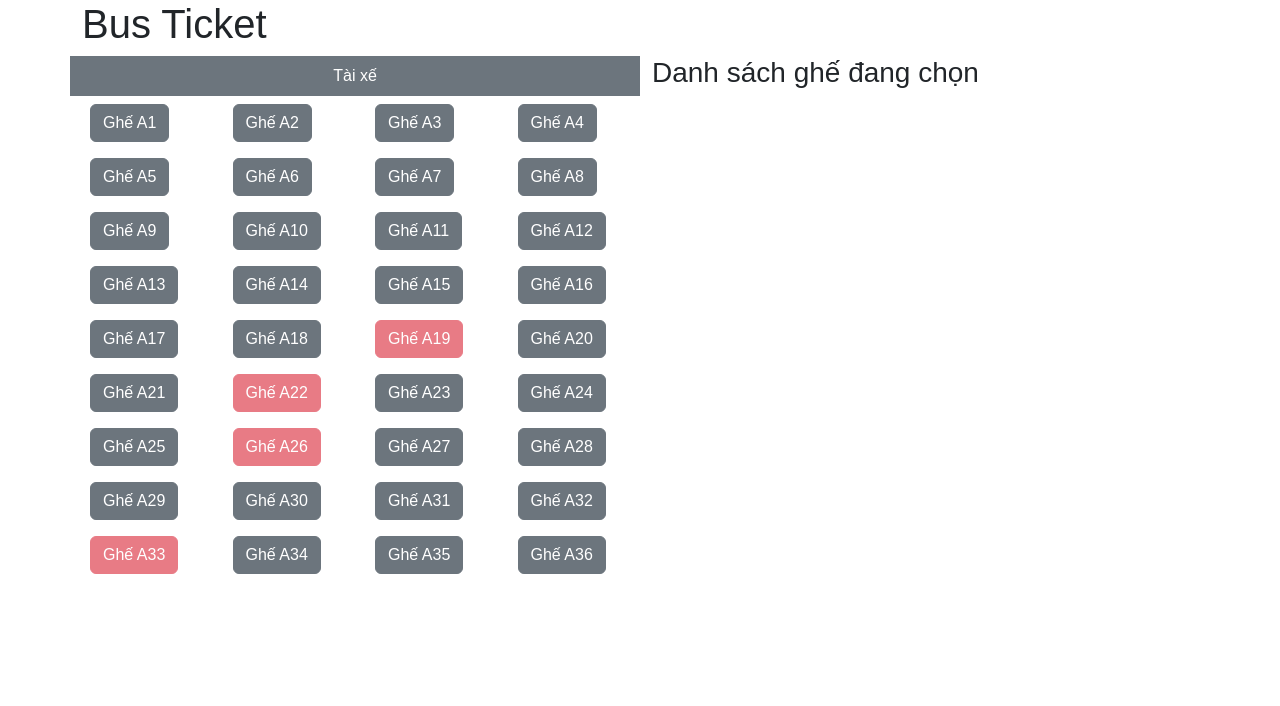
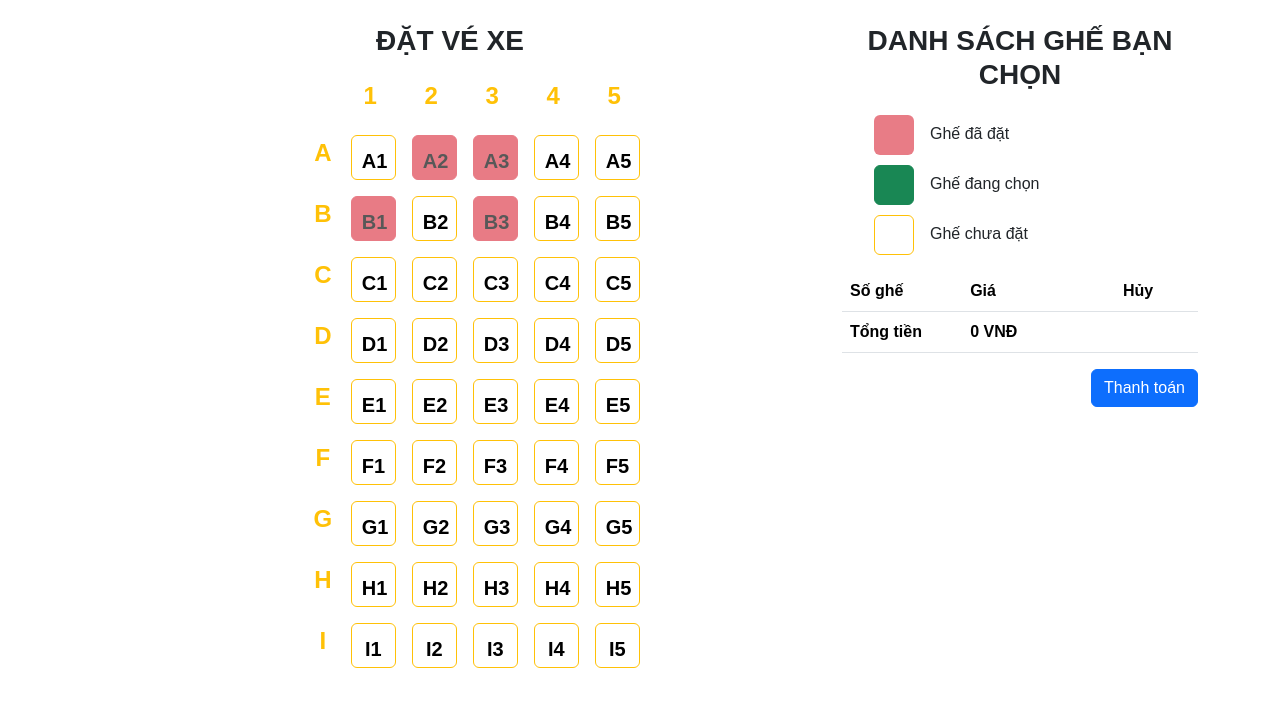
Before and after one commit to DuongTheNgoc/Project_Car, a React (Create React App) app in the folder Project_Car/: page /busTicket in a window 1280 px wide. Shown: the top 706 px of the page. Built offline with nearby package versions, Linux system fonts and the light colour scheme.

Commit message:
update BusTicket

```diff
--- a/Project_Car/package.json
+++ b/Project_Car/package.json
@@ -23,6 +23,7 @@
     "react-redux": "^9.0.4",
     "react-router-dom": "^6.19.0",
     "react-scripts": "5.0.1",
+    "react-toastify": "^9.1.3",
     "web-vitals": "^2.1.4",
     "yup": "^1.3.2"
   },
--- a/Project_Car/src/components/Header.jsx
+++ b/Project_Car/src/components/Header.jsx
@@ -1,4 +1,5 @@
 import React from "react";
+
 import { Link, NavLink } from "react-router-dom";
 
 export default function Header() {
--- a/Project_Car/src/components/Home/Signin/Signin.jsx
+++ b/Project_Car/src/components/Home/Signin/Signin.jsx
@@ -17,7 +17,6 @@ export default function Signin() {
     },
     mode: "onSubmit",
   });
-
   const { currentUser, isLoading, error } = useSelector((state) => state.auth);
 
   const dispatch = useDispatch();
@@ -38,7 +37,6 @@ export default function Signin() {
     // nếu có thông tin đăng nhập => chuyển hướng về user bẳng component Navigate(nó chuyển hướng ngay luôn không cần tác động)
     return <Navigate to="/" />;
   }
-
   return (
     <div
       className="d-flex justify-content-center align-items-center bg-primary vh-100"
--- a/Project_Car/src/modules/Auth/busTicket/BusTicket.jsx
+++ b/Project_Car/src/modules/Auth/busTicket/BusTicket.jsx
@@ -5,13 +5,14 @@ import data from "./data.json";
 
 export default function BusTicket() {
   return (
-    <div className="container">
-      <h1>Bus Ticket</h1>
+    <div className="container pt-4">
       <div className="row">
-        <div className="col-6">
-          <SeatList seats={data} />
+        <div className="col-8">
+          <h3 className="text-center fw-bold">ĐẶT VÉ XE</h3>
+          <SeatList dataRows={data} />
         </div>
-        <div className="col-6">
+        <div className="col-4">
+          <h3 className=" text-center fw-bold mb-4">DANH SÁCH GHẾ BẠN CHỌN</h3>
           <Tickets />
         </div>
       </div>
--- a/Project_Car/src/modules/Auth/busTicket/SeatItem.jsx
+++ b/Project_Car/src/modules/Auth/busTicket/SeatItem.jsx
@@ -1,29 +1,36 @@
-import React from "react";
+// import { useState } from "react";
 import cn from "classnames";
-import { useDispatch } from "react-redux";
-import { selectSeat } from "../redux/slices/busTicketSlice";
+import { useDispatch, useSelector } from "react-redux";
 
 export default function SeatItem({ seat, isSelected }) {
   const dispatch = useDispatch();
 
   const handleSelect = () => {
-    // dispatch({
-    //   type: "busTicket/selectSeat",
-    //   payload: { ...seat, isSelected: !isSelected },
-    // });
-
-    dispatch(selectSeat({ ...seat, isSelected: !isSelected }));
+    dispatch({
+      type: "busTicket/selectSeat",
+      payload: { ...seat, isSelected: !isSelected },
+    });
   };
 
   return (
     <button
+      key={seat.name}
       className={cn("btn m-2", {
-        "btn-danger": seat.isBooked,
+        "btn-danger": seat.booked,
         "btn-success": isSelected,
-        "btn-secondary": !seat.isBooked && !isSelected,
+        "btn-outline-warning": !seat.booked && !isSelected,
       })}
-      disabled={seat.isBooked}
+      disabled={seat.booked}
       onClick={handleSelect}
+      style={{
+        width: "45px",
+        height: "45px",
+        fontSize: "20px",
+        color: "black",
+        textAlign: "center",
+        fontWeight: "bold",
+        padding: "10px",
+      }}
     >
       {seat.name}
     </button>
--- a/Project_Car/src/modules/Auth/busTicket/SeatList.jsx
+++ b/Project_Car/src/modules/Auth/busTicket/SeatList.jsx
@@ -1,28 +1,28 @@
 import React from "react";
-import { useSelector } from "react-redux";
-import SeatItem from "./SeatItem";
+import SeatRow from "./SeatRow";
 
-export default function SeatList({ seats }) {
-  // Danh sách những ghế đang được chọn
-  const selectedSeats = useSelector((state) => {
-    return state.busTicket.selectedSeats;
-  });
+const colNumbers = [1, 2, 3, 4, 5];
 
+export default function SeatList({ dataRows }) {
   return (
-    <div className="row">
-      <div className="col-12 bg-secondary p-2 text-center text-white">Tài xế</div>
-
-      {seats.map((seat) => {
-        // Kiểm tra xem ghế hiện tại có đang được chọn hay không
-        // found = {...} | undefined
-        const found = selectedSeats.find((item) => item.id === seat.id);
-
-        return (
-          <div key={seat.id} className="col-3">
-            <SeatItem seat={seat} isSelected={!!found} />
-          </div>
-        );
+    <>
+      <div style={{ paddingLeft: "35%" }}>
+        {colNumbers.map((number, index) => (
+          <button
+            key={index}
+            className="btn btn-outline-none text-warning fw-bold text-center fs-4 m-2 p-0"
+            style={{
+              width: "45px",
+              height: "45px",
+            }}
+          >
+            {number}
+          </button>
+        ))}
+      </div>
+      {dataRows.map((dataRow, index) => {
+        return <SeatRow key={index} dataRow={dataRow} />;
       })}
-    </div>
+    </>
   );
 }
--- /dev/null
+++ b/Project_Car/src/modules/Auth/busTicket/SeatRow.jsx
@@ -0,0 +1,51 @@
+import React from "react";
+import { useSelector, useDispatch } from "react-redux";
+
+import SeatItem from "./SeatItem";
+
+export default function SeatRow({ dataRow }) {
+  const { seats, row } = dataRow;
+
+  const bookedSeats = useSelector((state) => {
+    return state.busTicket.bookedSeats;
+  });
+
+  // hàm so sánh giá trị nếu trùng name thì lấy key và value mới của bookedSeats
+  function changeSeats(seats, bookedSeats) {
+    for (let i = 0; i < seats.length; i++) {
+      const arr1 = seats[i];
+
+      const arr2 = bookedSeats.find((item) => item.name === arr1.name);
+
+      if (arr2) {
+        seats[i] = arr2;
+      }
+    }
+    return seats;
+  }
+
+  const newSeats = changeSeats(seats, bookedSeats);
+  // Danh sách ghế đang được chọn
+  const selectedSeats = useSelector((state) => {
+    return state.busTicket.selectedSeats; // reducer movieTicket
+  });
+  return (
+    <div className="rowName" style={{ paddingLeft: "30%" }}>
+      <span
+        className="text-warning fw-bold fs-4 text-center"
+        style={{
+          display: "inline-block",
+          width: "40px",
+          height: "40px",
+        }}
+      >
+        {row}
+      </span>
+
+      {newSeats.map((seat) => {
+        const found = selectedSeats.find((item) => item.name === seat.name);
+        return <SeatItem key={seat.name} seat={seat} isSelected={!!found} />;
+      })}
+    </div>
+  );
+}
--- a/Project_Car/src/modules/Auth/busTicket/Tickets.jsx
+++ b/Project_Car/src/modules/Auth/busTicket/Tickets.jsx
@@ -1,33 +1,119 @@
 import React from "react";
-import { useSelector, useDispatch } from "react-redux";
-import { removeSeat } from "../redux/slices/busTicketSlice";
+import { useDispatch, useSelector } from "react-redux";
+import { ToastContainer, toast } from "react-toastify";
+import "react-toastify/dist/ReactToastify.css";
 
 export default function Tickets() {
   const selectedSeats = useSelector((state) => {
     return state.busTicket.selectedSeats;
   });
-
+  const totalPrice = useSelector((state) => {
+    return state.busTicket.totalPrice;
+  });
   const dispatch = useDispatch();
-  const handleRemove = (seat) => {
-    // dispatch({ type: "busTicket/removeSeat", payload: seat });
-    dispatch(removeSeat(seat));
+  const handleRemove = (item) => {
+    dispatch({ type: "busTicket/removeTicket", payload: item });
   };
-
+  const handlePay = () => {
+    dispatch({ type: "busTicket/payTicket", payload: selectedSeats });
+    toast.success("🦄 Mua vé thành công!", {
+      position: "top-center",
+      autoClose: 500,
+      hideProgressBar: false,
+      closeOnClick: true,
+      pauseOnHover: true,
+      draggable: true,
+      progress: undefined,
+      theme: "light",
+    });
+  };
   return (
     <div>
-      <h3>Danh sách ghế đang chọn</h3>
-      {selectedSeats.map((item) => {
-        return (
-          <p>
-            <span>
-              Ghế: {item.name} - {item.price}$
-            </span>
-            <button className="btn btn-danger ms-2" onClick={() => handleRemove(item)}>
-              X
-            </button>
-          </p>
-        );
-      })}
+      <div className="typeSeat">
+        <ul>
+          <li style={{ listStyle: "none", marginBottom: "10px" }}>
+            <button
+              className="btn me-3"
+              style={{
+                width: "40px",
+                height: "40px",
+                backgroundColor: "#E87C86",
+              }}
+            ></button>
+            Ghế đã đặt
+          </li>
+          <li style={{ listStyle: "none", marginBottom: "10px" }}>
+            <button
+              className="btn btn-success me-3"
+              style={{
+                width: "40px",
+                height: "40px",
+                fontSize: "15px",
+              }}
+            ></button>
+            Ghế đang chọn
+          </li>
+          <li style={{ listStyle: "none", marginBottom: "10px" }}>
+            <button
+              className="btn btn-outline-warning me-3"
+              style={{
+                width: "40px",
+                height: "40px",
+                fontSize: "15px",
+              }}
+            ></button>
+            Ghế chưa đặt
+          </li>
+        </ul>
+      </div>
+      <div>
+        <table class="table">
+          <thead>
+            <tr>
+              <th style={{ width: "150px" }}>Số ghế</th>
+              <th style={{ width: "200px" }}>Giá</th>
+              <th style={{ width: "100px" }}>Hủy</th>
+            </tr>
+          </thead>
+          <tbody>
+            {selectedSeats.map((item) => (
+              <tr key={item.name}>
+                <td>{item.name}</td>
+                <td>{item.price.toLocaleString()} VNĐ</td>
+                <td
+                  className="btn btn-outline-danger"
+                  style={{ width: "40px", height: "40px" }}
+                  onClick={() => handleRemove(item)}
+                >
+                  X
+                </td>
+              </tr>
+            ))}
+            <tr className="fw-bold">
+              <td>Tổng tiền</td>
+              <td>{totalPrice.toLocaleString()} VNĐ</td>
+              <td></td>
+            </tr>
+          </tbody>
+        </table>
+        <div className="text-end">
+          <button className="btn btn-primary" onClick={handlePay}>
+            Thanh toán
+          </button>
+        </div>
+      </div>
+      <ToastContainer
+        position="top-center"
+        autoClose={500}
+        hideProgressBar={false}
+        newestOnTop={false}
+        closeOnClick
+        rtl={false}
+        pauseOnFocusLoss
+        draggable
+        pauseOnHover
+        theme="light"
+      />
     </div>
   );
 }
--- a/Project_Car/src/modules/Auth/busTicket/data.json
+++ b/Project_Car/src/modules/Auth/busTicket/data.json
@@ -1,218 +1,100 @@
 [
   {
-    "id": 1,
-    "name": "Ghế A1",
-    "price": 10,
-    "isBooked": false
+    "row": "A",
+    "seats": [
+      { "name": "A1", "price": 550000, "booked": false },
+      { "name": "A2", "price": 550000, "booked": true },
+      { "name": "A3", "price": 550000, "booked": true },
+      { "name": "A4", "price": 550000, "booked": false },
+      { "name": "A5", "price": 550000, "booked": false }
+
+    ]
   },
   {
-    "id": 2,
-    "name": "Ghế A2",
-    "price": 10,
-    "isBooked": false
+    "row": "B",
+    "seats": [
+      { "name": "B1", "price": 500000, "booked": true },
+      { "name": "B2", "price": 500000, "booked": false },
+      { "name": "B3", "price": 500000, "booked": true },
+      { "name": "B4", "price": 500000, "booked": false },
+      { "name": "B5", "price": 500000, "booked": false }
+
+    ]
   },
   {
-    "id": 3,
-    "name": "Ghế A3",
-    "price": 10,
-    "isBooked": false
+    "row": "C",
+    "seats": [
+      { "name": "C1", "price": 450000, "booked": false },
+      { "name": "C2", "price": 450000, "booked": false },
+      { "name": "C3", "price": 450000, "booked": false },
+      { "name": "C4", "price": 450000, "booked": false },
+      { "name": "C5", "price": 450000, "booked": false }
+
+    ]
   },
   {
-    "id": 4,
-    "name": "Ghế A4",
-    "price": 10,
-    "isBooked": false
+    "row": "D",
+    "seats": [
+      { "name": "D1", "price": 400000, "booked": false },
+      { "name": "D2", "price": 400000, "booked": false },
+      { "name": "D3", "price": 400000, "booked": false },
+      { "name": "D4", "price": 400000, "booked": false },
+      { "name": "D5", "price": 400000, "booked": false }
+    ]
   },
   {
-    "id": 5,
-    "name": "Ghế A5",
-    "price": 10,
-    "isBooked": false
+    "row": "E",
+    "seats": [
+      { "name": "E1", "price": 400000, "booked": false },
+      { "name": "E2", "price": 400000, "booked": false },
+      { "name": "E3", "price": 400000, "booked": false },
+      { "name": "E4", "price": 400000, "booked": false },
+      { "name": "E5", "price": 400000, "booked": false }
+
+    ]
   },
   {
-    "id": 6,
-    "name": "Ghế A6",
-    "price": 10,
-    "isBooked": false
+    "row": "F",
+    "seats": [
+      { "name": "F1", "price": 400000, "booked": false },
+      { "name": "F2", "price": 400000, "booked": false },
+      { "name": "F3", "price": 400000, "booked": false },
+      { "name": "F4", "price": 400000, "booked": false },
+      { "name": "F5", "price": 400000, "booked": false }
+    ]
   },
   {
-    "id": 7,
-    "name": "Ghế A7",
-    "price": 10,
-    "isBooked": false
+    "row": "G",
+    "seats": [
+      { "name": "G1", "price": 400000, "booked": false },
+      { "name": "G2", "price": 400000, "booked": false },
+      { "name": "G3", "price": 400000, "booked": false },
+      { "name": "G4", "price": 400000, "booked": false },
+      { "name": "G5", "price": 400000, "booked": false }
+
+    ]
   },
   {
-    "id": 8,
-    "name": "Ghế A8",
-    "price": 10,
-    "isBooked": false
+    "row": "H",
+    "seats": [
+      { "name": "H1", "price": 400000, "booked": false },
+      { "name": "H2", "price": 400000, "booked": false },
+      { "name": "H3", "price": 400000, "booked": false },
+      { "name": "H4", "price": 400000, "booked": false },
+      { "name": "H5", "price": 400000, "booked": false }
+
+    ]
   },
   {
-    "id": 9,
-    "name": "Ghế A9",
-    "price": 10,
-    "isBooked": false
-  },
-  {
-    "id": 10,
-    "name": "Ghế A10",
-    "price": 10,
-    "isBooked": false
-  },
-  {
-    "id": 11,
-    "name": "Ghế A11",
-    "price": 10,
-    "isBooked": false
-  },
-  {
-    "id": 12,
-    "name": "Ghế A12",
-    "price": 10,
-    "isBooked": false
-  },
-  {
-    "id": 13,
-    "name": "Ghế A13",
-    "price": 10,
-    "isBooked": false
-  },
-  {
-    "id": 14,
-    "name": "Ghế A14",
-    "price": 10,
-    "isBooked": false
-  },
-  {
-    "id": 15,
-    "name": "Ghế A15",
-    "price": 10,
-    "isBooked": false
-  },
-  {
-    "id": 16,
-    "name": "Ghế A16",
-    "price": 10,
-    "isBooked": false
-  },
-  {
-    "id": 17,
-    "name": "Ghế A17",
-    "price": 10,
-    "isBooked": false
-  },
-  {
-    "id": 18,
-    "name": "Ghế A18",
-    "price": 10,
-    "isBooked": false
-  },
-  {
-    "id": 19,
-    "name": "Ghế A19",
-    "price": 10,
-    "isBooked": true
-  },
-  {
-    "id": 20,
-    "name": "Ghế A20",
-    "price": 10,
-    "isBooked": false
-  },
-  {
-    "id": 21,
-    "name": "Ghế A21",
-    "price": 10,
-    "isBooked": false
-  },
-  {
-    "id": 22,
-    "name": "Ghế A22",
-    "price": 10,
-    "isBooked": true
-  },
-  {
-    "id": 23,
-    "name": "Ghế A23",
-    "price": 10,
-    "isBooked": false
-  },
-  {
-    "id": 24,
-    "name": "Ghế A24",
-    "price": 10,
-    "isBooked": false
-  },
-  {
-    "id": 25,
-    "name": "Ghế A25",
-    "price": 10,
-    "isBooked": false
-  },
-  {
-    "id": 26,
-    "name": "Ghế A26",
-    "price": 10,
-    "isBooked": true
-  },
-  {
-    "id": 27,
-    "name": "Ghế A27",
-    "price": 10,
-    "isBooked": false
-  },
-  {
-    "id": 28,
-    "name": "Ghế A28",
-    "price": 10,
-    "isBooked": false
-  },
-  {
-    "id": 29,
-    "name": "Ghế A29",
-    "price": 10,
-    "isBooked": false
-  },
-  {
-    "id": 30,
-    "name": "Ghế A30",
-    "price": 10,
-    "isBooked": false
-  },
-  {
-    "id": 31,
-    "name": "Ghế A31",
-    "price": 10,
-    "isBooked": false
-  },
-  {
-    "id": 32,
-    "name": "Ghế A32",
-    "price": 10,
-    "isBooked": false
-  },
-  {
-    "id": 33,
-    "name": "Ghế A33",
-    "price": 10,
-    "isBooked": true
-  },
-  {
-    "id": 34,
-    "name": "Ghế A34",
-    "price": 10,
-    "isBooked": false
-  },
-  {
-    "id": 35,
-    "name": "Ghế A35",
-    "price": 10,
-    "isBooked": false
-  },
-  {
-    "id": 36,
-    "name": "Ghế A36",
-    "price": 10,
-    "isBooked": false
+    "row": "I",
+    "seats": [
+      { "name": "I1", "price": 400000, "booked": false },
+      { "name": "I2", "price": 400000, "booked": false },
+      { "name": "I3", "price": 400000, "booked": false },
+      { "name": "I4", "price": 400000, "booked": false },
+      { "name": "I5", "price": 400000, "booked": false }
+
+    ]
   }
+
 ]
--- a/Project_Car/src/store.js
+++ b/Project_Car/src/store.js
@@ -1,17 +1,46 @@
 import { configureStore } from "@reduxjs/toolkit";
-import counterReducer from "./modules/Auth/redux/reducers/counterReducer";
-import todoReducer from "./modules/Auth/redux/reducers/todoReducer";
-import authReducer from "./modules/Auth/slices/authSlices";
-import busTicketReducer from "./modules/Auth/redux/slices/busTicketSlice";
-import userReducer from "./modules/Auth/redux/slices/userSlice";
 
+// Tạo reducer
+const movieTicketState = {
+  selectedSeats: [],
+  totalPrice: 0,
+  bookedSeats: [],
+};
+const busTicketReducer = (state = movieTicketState, action) => {
+  switch (action.type) {
+    case "busTicket/selectSeat": {
+      const { isSelected, ...seat } = action.payload;
+      if (isSelected) {
+        const selectedSeats = [...state.selectedSeats, seat];
+        const totalPrice = state.totalPrice + seat.price;
+        return { ...state, selectedSeats, totalPrice };
+      }
+      const selectedSeats = state.selectedSeats.filter((item) => item.name !== seat.name);
+      const totalPrice = state.totalPrice - seat.price;
+      return { ...state, selectedSeats, totalPrice };
+    }
+    case "busTicket/removeTicket": {
+      const selectedSeats = state.selectedSeats.filter((item) => item.name !== action.payload.name);
+      const totalPrice = state.totalPrice - action.payload.price;
+      return { ...state, selectedSeats, totalPrice };
+    }
+    case "busTicket/payTicket": {
+      const selectedSeats = action.payload;
+      const bookedSeats = selectedSeats.map((seat) => {
+        return { ...seat, booked: true };
+      });
+      const totalPrice = 0;
+      return { ...state, selectedSeats: [], bookedSeats, totalPrice };
+    }
+    default:
+      return state;
+  }
+};
 const store = configureStore({
   reducer: {
-    auth: authReducer,
-    counter: counterReducer,
-    todo: todoReducer,
     busTicket: busTicketReducer,
-    user: userReducer,
   },
 });
+const state = store.getState();
+// console.log(state);
 export default store;
```
Also changed, not shown: Project_Car/src/App.js (+3 -4 lines), 1 other file (tests, documents, lock files or other folders).
